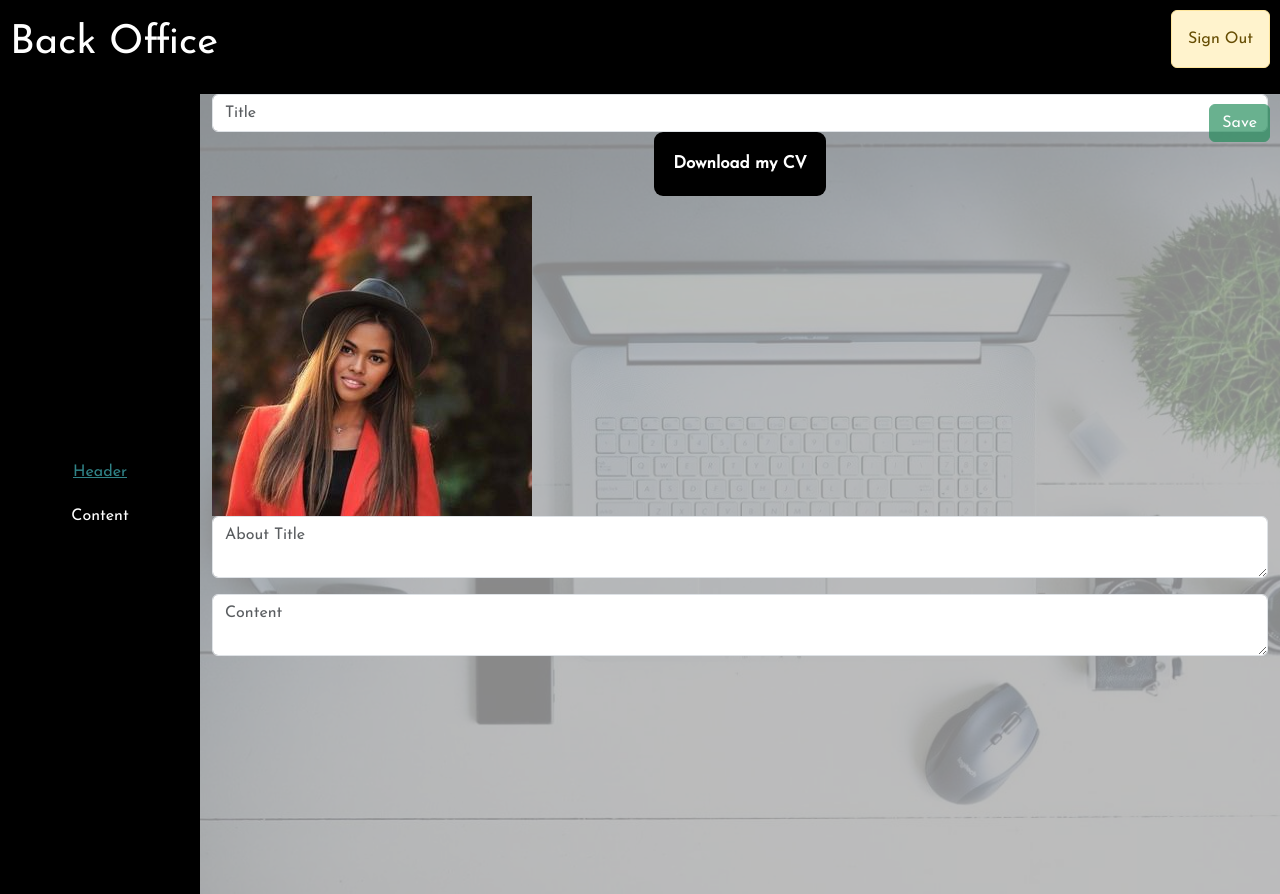
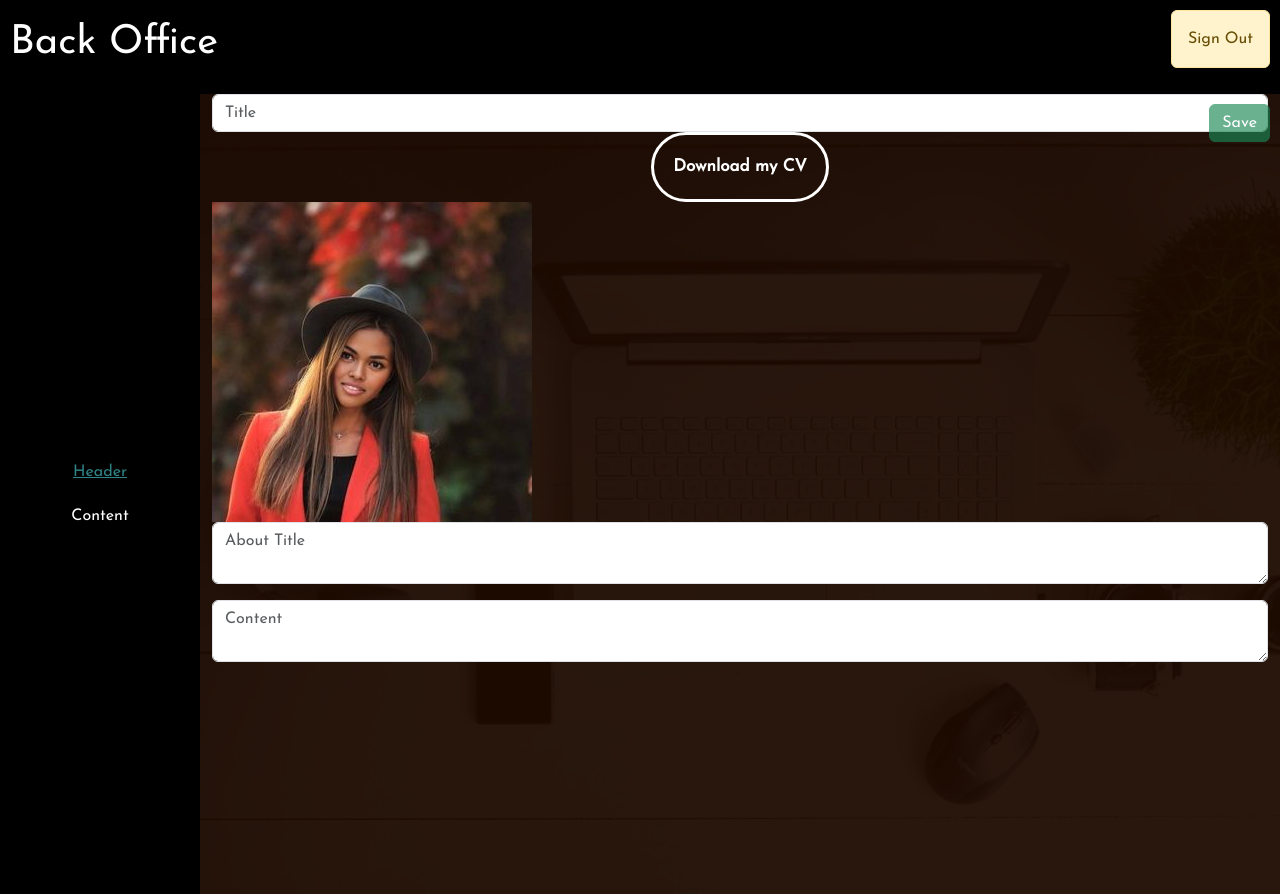
Before and after one commit to hasinaniaina/old-noela-portfolio, a React (Vite) app: page /backOffice in a window 1280 px wide. Built offline with nearby package versions, Linux system fonts and the light colour scheme; no server answers; sample sign-in values are in the browser's storage.

Commit message:
refonte header

```diff
--- a/src/components/front/header.tsx
+++ b/src/components/front/header.tsx
@@ -1,6 +1,14 @@
 import { motion, useInView, useAnimation } from 'framer-motion';
 import {useEffect, useRef, useState} from 'react';
 import axios from 'axios';
+import { library } from '@fortawesome/fontawesome-svg-core';
+import { fab } from '@fortawesome/free-brands-svg-icons';
+import { fas } from '@fortawesome/free-solid-svg-icons';
+import { far } from '@fortawesome/free-regular-svg-icons';
+import { IconProp } from '@fortawesome/fontawesome-svg-core';
+import { FontAwesomeIcon } from '@fortawesome/react-fontawesome';
+
+library.add(fab, fas, far);
 
 function Header() {
     const [datas, setDatas] = useState({headerTitle: "", aboutTitle: "", aboutInfo: ""});
@@ -53,7 +61,7 @@ function Header() {
                     className="virtual-assistant-container">
                         <h1>{datas.headerTitle}</h1>
                         <div className="button-download-cv-container">
-                            <button>Download my CV</button>
+                            <button><FontAwesomeIcon icon="file-pdf" />Download my CV</button>
                         </div>
                     </motion.div>
                 </div>
@@ -77,7 +85,7 @@ function Header() {
                             {datas.aboutInfo}
                         </p>
                     </div>
-            </div>
+            </  div>
         </div>
     </>
 }
--- a/src/header.css
+++ b/src/header.css
@@ -18,7 +18,7 @@ body{
     position: absolute;
     width: 100%;
     height: 100%;
-    background-color:rgb(172 172 172 / 80%);
+    background-color:rgb(30 11 1 / 95%);
 }
 
 .front-background .noela-logo-container img{
@@ -82,26 +82,41 @@ body{
     font-weight: bold;
     text-align: center;
     letter-spacing: -3px;
-    text-shadow: 1px 1px 4px #000;
+    text-shadow: 0 0 80px rgb(14 4 4 / 50%);
+    background: url(https://i.ibb.co/RDTnNrT/animated-text-fill.png) repeat-y;
+    -webkit-background-clip: text;
+    background-clip: text;
+    -webkit-text-fill-color: transparent;
+    -webkit-animation: aitf 80s linear infinite;
+    -webkit-transform: translate3d(0,0,0);
+    -webkit-backface-visibility: hidden;
 
 }
+
+@-webkit-keyframes aitf {
+	0% { background-position: 0% 50%; }
+	100% { background-position: 100% 50%; }
+}
+
 
 .button-download-cv-container{
     text-align: center;
 }
 
 .button-download-cv-container button{
-    background: #000;
+    background: transparent;
     color: #fff;
     padding: 19px;
-    border-radius: 9px;
+    border-radius: 36px;
     font-size: 17px;
     font-weight: bold;
-    border: none;
+    border: 3px solid #ffff;
 }
 
 .button-download-cv-container button:hover{
-    background: #382400;
+    background: #fff;
+    border: 3px solid #ffff;
+    color: #000;
 }
 
 .about-container{
```
